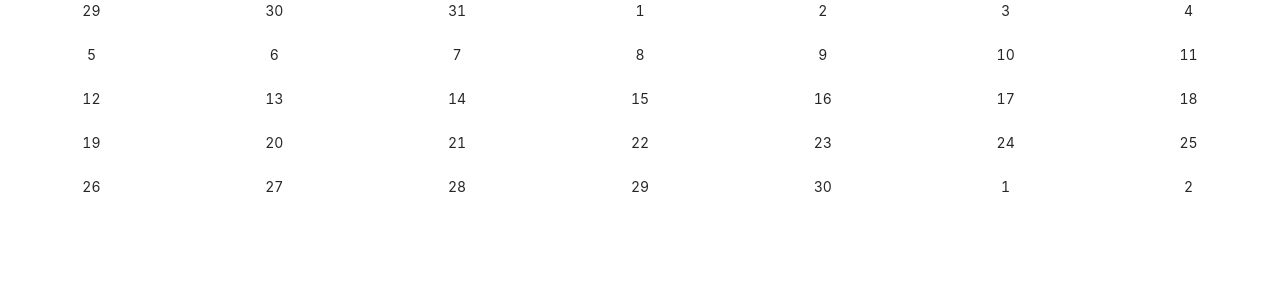
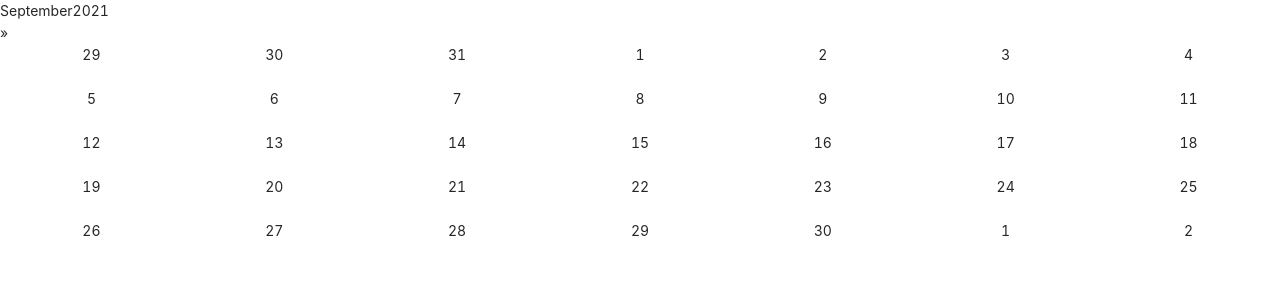
Before and after one commit to kimnewbie/React_Antd_API, a React (Create React App) app: page / in a window 1280 px wide. Shown: the top 300 px of the page. Built offline with nearby package versions, Linux system fonts and the light colour scheme.

Commit message:
calendar header

```diff
--- a/src/momentJS/MomentCalendar.js
+++ b/src/momentJS/MomentCalendar.js
@@ -2,13 +2,12 @@ import React, { useState, useEffect } from "react";
 import moment from "moment";
 import "./MomentCalendar.css";
 import buildCalendar from "./build";
-import dayStyles from "./styles";
+import dayStyles, { beforeToday } from "./styles";
+import Header from "./header";
 
 export default function MomentCalendar() {
     const [calendar, setCalendar] = useState([]);
     const [value, setValue] = useState(moment());
-
-
 
     useEffect(() => {
         setCalendar(buildCalendar(value));
@@ -16,10 +15,12 @@ export default function MomentCalendar() {
 
     return (
         <div className="calendar">
+            <Header value={value} setValue={setValue} />
+            <div className="body">
                 {calendar.map((week) => (
                     <div>
                         {week.map((day) => (
-                        <div className="day" onClick={() => setValue(day)}>
+                            <div className="day" onClick={() => !beforeToday(day) && setValue(day)}>
                                 <div className={dayStyles(day, value)}>
                                     {day.format("D").toString()}
                                 </div>
@@ -29,5 +30,6 @@ export default function MomentCalendar() {
                 )
                 )}
             </div>
+        </div >
     )
 }
--- /dev/null
+++ b/src/momentJS/header.jsx
@@ -0,0 +1,43 @@
+import React from "react";
+
+export default function Header({ value, setValue }) {
+  const currMonthName = () => {
+    return value.format("MMMM");
+  };
+
+  const currYear = () => {
+    return value.format("YYYY");
+  };
+
+  const prevMonth = () => {
+    return value.clone().subtract(1, "month");
+  };
+
+  const nextMonth = () => {
+    return value.clone().add(1, "month");
+  };
+
+  const thisMonth = () => {
+    return value.isSame(new Date(), "month");
+  };
+
+  return (
+    <div>
+      <div className="header">
+        <div
+          className="previos"
+          onClick={() => !thisMonth() && setValue(prevMonth())}
+        >
+          {!thisMonth() && String.fromCharCode(171)}
+        </div>
+        <div className="current">
+          {currMonthName()}
+          {currYear()}
+        </div>
+        <div className="next" onClick={() => setValue(nextMonth())}>
+          {String.fromCharCode(187)}
+        </div>
+      </div>
+    </div>
+  );
+}
--- a/src/momentJS/styles.js
+++ b/src/momentJS/styles.js
@@ -2,7 +2,7 @@ const isSelected = (day, value) => {
     return value.isSame(day, "day");
 }
 
-const beforeToday = (day) => {
+export const beforeToday = (day) => {
     return day.isBefore(new Date(), "day");
 }
 
```
Lines whose indentation alone changed are shown as unchanged.
